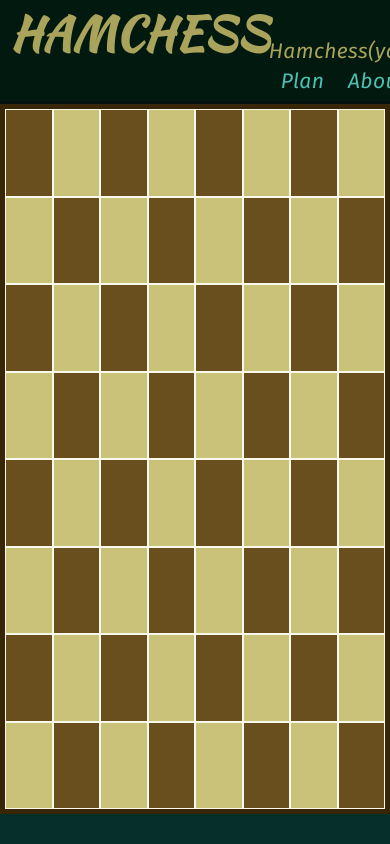
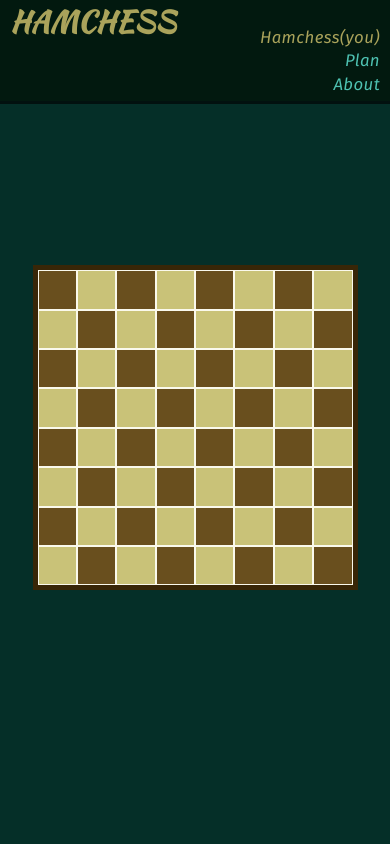
Before and after one commit to QuebecNova/Chess-on-React, a React (Create React App) app: page / in a window 390 px wide. Built offline with nearby package versions, Linux system fonts and the light colour scheme.

Commit message:
added responsivness for small screens

```diff
--- a/src/css/board.css
+++ b/src/css/board.css
@@ -6,12 +6,6 @@
     grid-template-rows: repeat(8, 1fr);
     background-color: rgb(77, 54, 13);
     border: 5px solid rgb(56, 38, 7);
-}
-
-@media screen and (max-width: 500px) {
-    .board {
-        margin-bottom: 150px;
-    }
 }
 
 .whiteField, .blackField {
--- a/src/css/index.css
+++ b/src/css/index.css
@@ -2,6 +2,7 @@
 @import 'board.css';
 @import 'pieces.css';
 @import 'fonts.css';
+@import 'mediaQueries.css';
 
 * {
   margin: 0;
--- /dev/null
+++ b/src/css/mediaQueries.css
@@ -0,0 +1,44 @@
+/* Layout for phones */
+
+@media screen and (max-width: 760px) {
+
+    nav ul {
+      flex-flow: column wrap;
+      text-align: right;
+      margin-right: 10px;
+    }
+}
+
+@media screen and (max-width: 760px) and (min-width: 600px) {
+
+    .board {
+      width: 590px;
+      height: 590px;
+    }
+}
+
+@media screen and (max-width: 599px) and (min-width: 500px) {
+
+    .board {
+        width: 490px;
+        height: 490px;
+        margin-bottom: 100px;
+    }
+}
+
+@media screen and (max-width: 499px) {
+    h1 {
+        font-size: 1.4em;
+        margin: 0px 10px;
+    }
+
+    .board {
+      width: 315px;
+      height: 315px;
+      margin-bottom: 200px;
+    }
+
+    nav ul {
+      font-size: 0.8em;
+    }
+}
```
